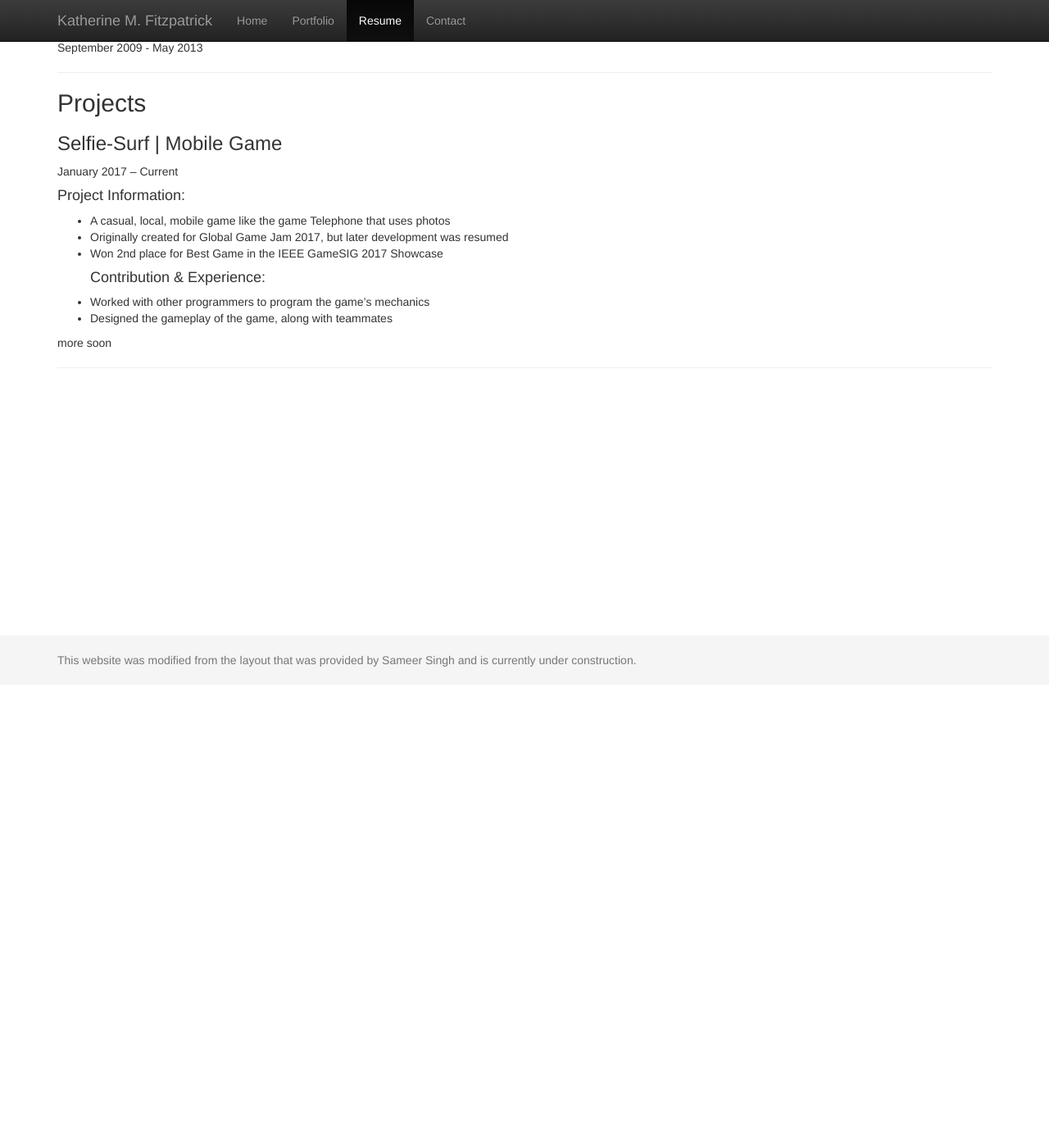
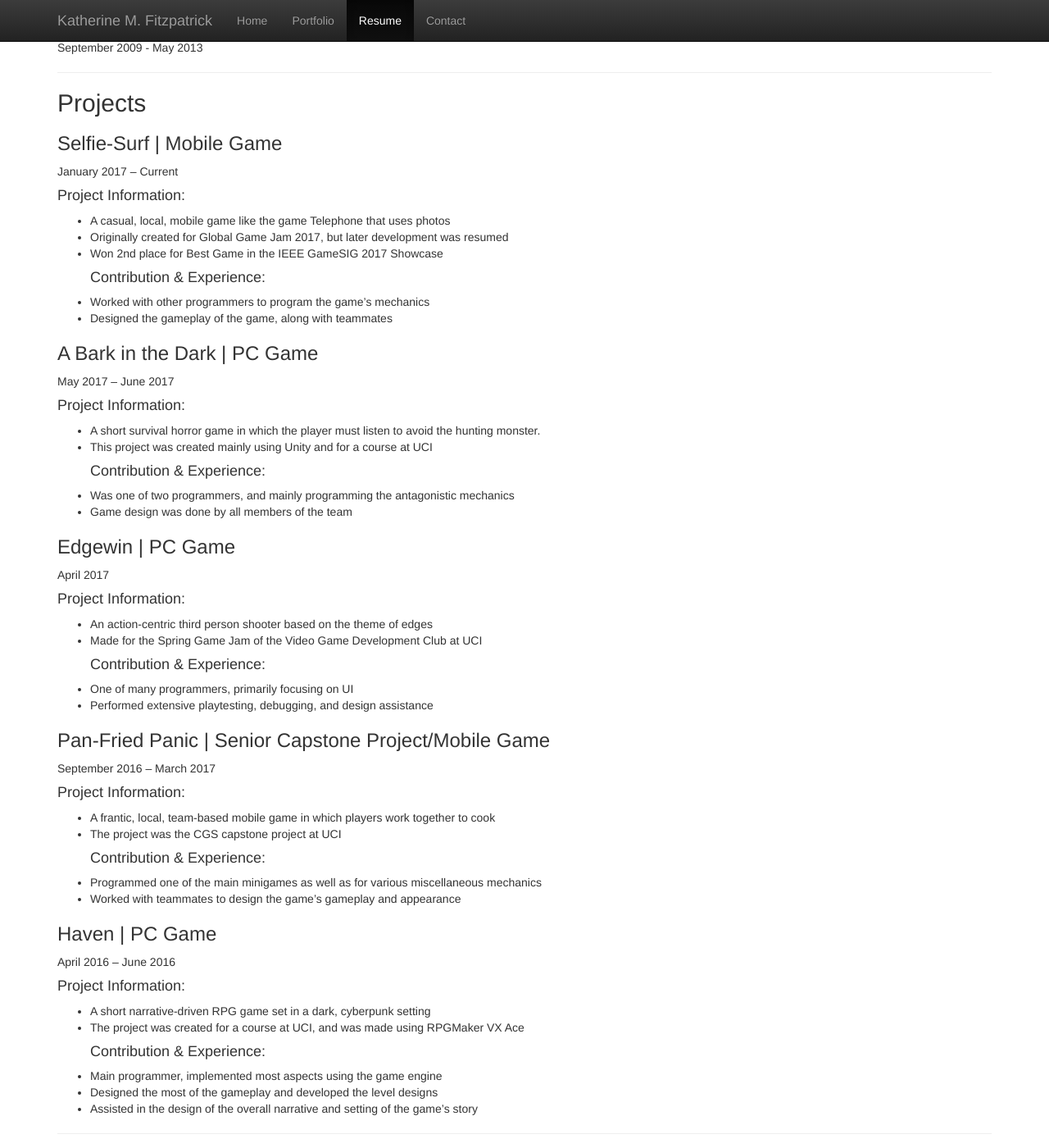
Before and after one commit to kathermf/kathermf.github.io, a Jekyll site: the page built from resume.md, in a window 1280 px wide and 1400 px high, scrolled down 565 px. Shown: the whole window at 82% size. Built offline with Jekyll 4.4.1, drawn with Linux system fonts in a browser that asks for light colours.

Commit message:
Completed adding the rest of resume

```diff
--- a/resume.md
+++ b/resume.md
@@ -37,6 +37,41 @@ January 2017 – Current
 * Worked with other programmers to program the game’s mechanics
 * Designed the gameplay of the game, along with teammates
 
-more soon
+### A Bark in the Dark | PC Game
+May 2017 – June 2017
+#### Project Information:
+* A short survival horror game in which the player must listen to avoid the hunting monster.
+* This project was created mainly using Unity and for a course at UCI
+#### Contribution & Experience:
+* Was one of two programmers, and mainly programming the antagonistic mechanics
+* Game design was done by all members of the team
+
+### Edgewin | PC Game
+April 2017
+#### Project Information:
+* An action-centric third person shooter based on the theme of edges
+* Made for the Spring Game Jam of the Video Game Development Club at UCI
+#### Contribution & Experience:
+* One of many programmers, primarily focusing on UI
+* Performed extensive playtesting, debugging, and design assistance
+
+### Pan-Fried Panic | Senior Capstone Project/Mobile Game
+September 2016 – March 2017
+#### Project Information:
+* A frantic, local, team-based mobile game in which players work together to cook
+* The project was the CGS capstone project at UCI
+#### Contribution & Experience:
+* Programmed one of the main minigames as well as for various miscellaneous mechanics
+* Worked with teammates to design the game’s gameplay and appearance
+
+### Haven | PC Game
+April 2016 – June 2016
+#### Project Information:
+* A short narrative-driven RPG game set in a dark, cyberpunk setting
+* The project was created for a course at UCI, and was made using RPGMaker VX Ace
+#### Contribution & Experience:
+* Main programmer, implemented most aspects using the game engine
+* Designed the most of the gameplay and developed the level designs
+* Assisted in the design of the overall narrative and setting of the game’s story
 
 ---
```
